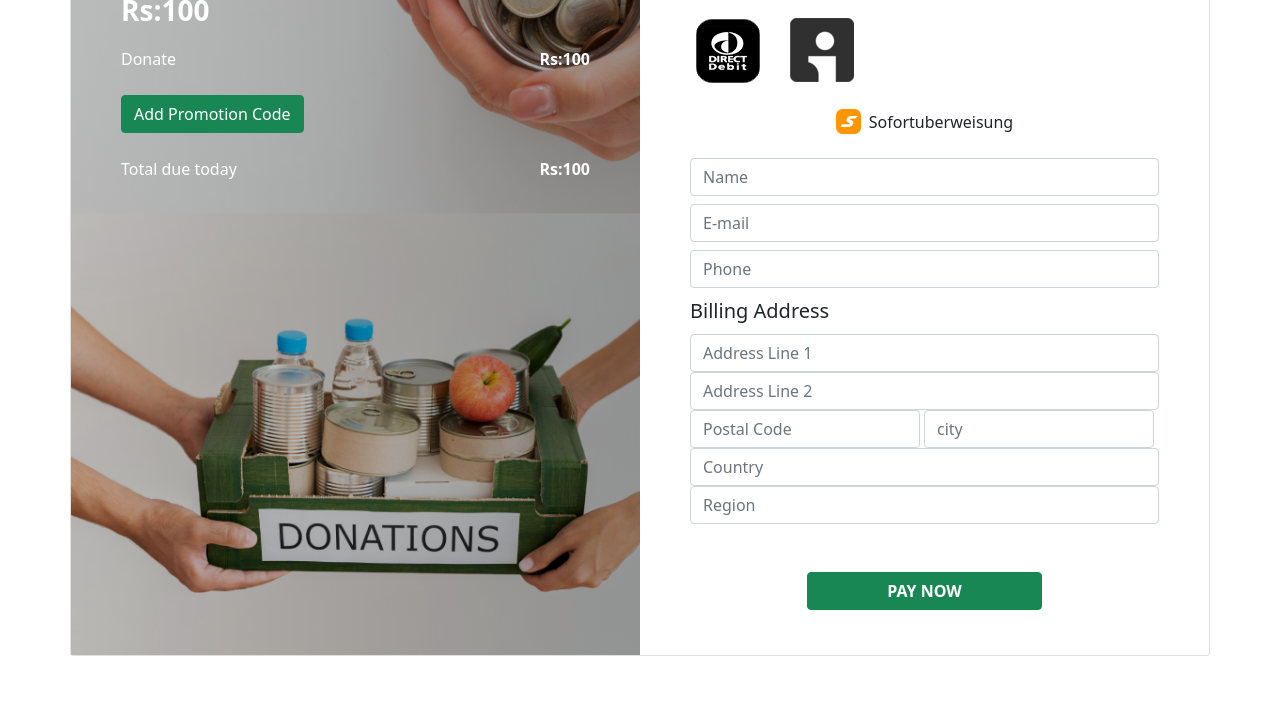
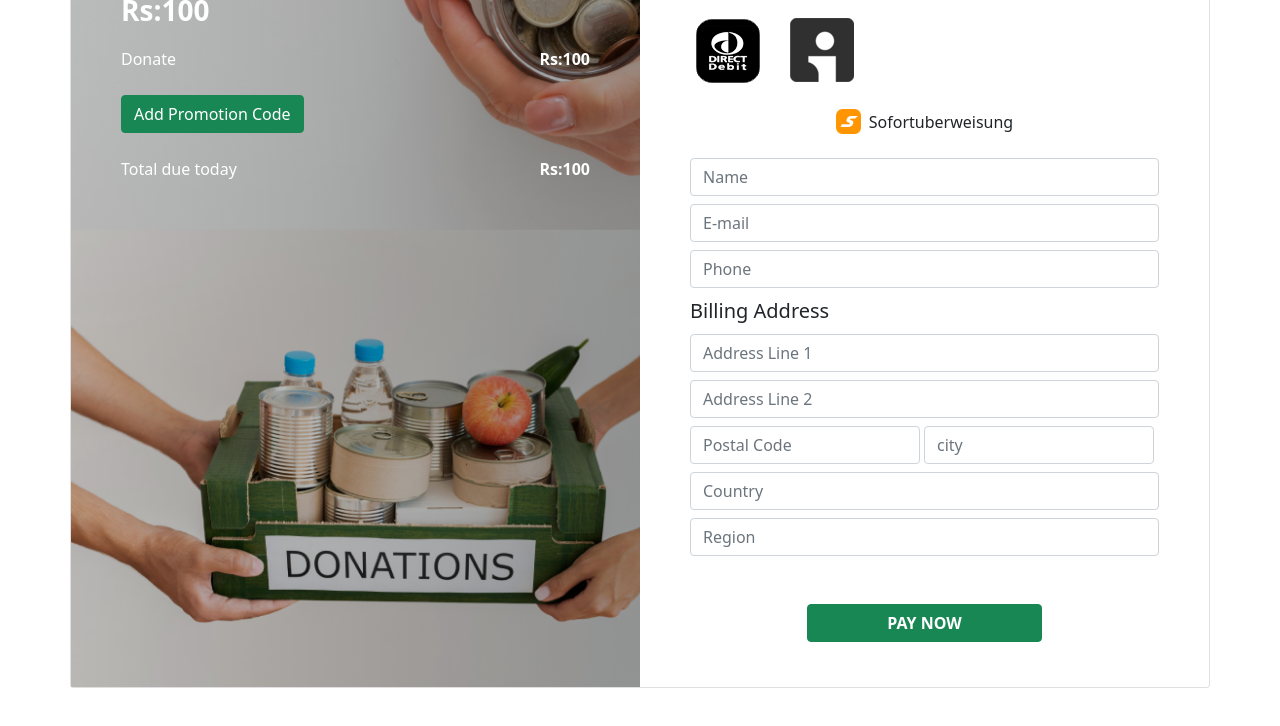
Before and after one commit to hyderalim/my-fund, a plain HTML site: page index.html in a window 1280 px wide. Shown: the part 298-1024 px from the top of the page. Before the commit the page ends 1002 px from the top, so only its background shows below. Drawn offline with nearby package versions, Linux system fonts and the light colour scheme.

Commit message:
space issue

```diff
--- a/index.html
+++ b/index.html
@@ -157,39 +157,39 @@
           <p class="fs-5 fw-semibold mb-2">Billing Address</p>
             <input
               type="text"
-              class="form-control"
+              class="form-control mb-2"
               id="formControlAd1"
               placeholder="Address Line 1"
             />
             <input
               type="text"
-              class="form-control"
+              class="form-control mb-2"
               id="formControlAd2"
               placeholder="Address Line 2"
             />
             <input
               type="number"
-              class="form-control"
+              class="form-control mb-2"
               id="formControlPcode"
               placeholder="Postal Code"
               style="width: 49%; display:inline-block"
             />
             <input
               type="text"
-              class="form-control"
+              class="form-control mb-2"
               id="formControlCity"
               placeholder="city"
                style="width: 49%; display:inline-block"
             />
               <input
               type="text"
-              class="form-control"
+              class="form-control mb-2"
               id="formControlCountry"
               placeholder="Country"
             />
             <input
               type="text"
-              class="form-control"
+              class="form-control mb-2"
               id="formControlRegion"
               placeholder="Region"
             />
```
